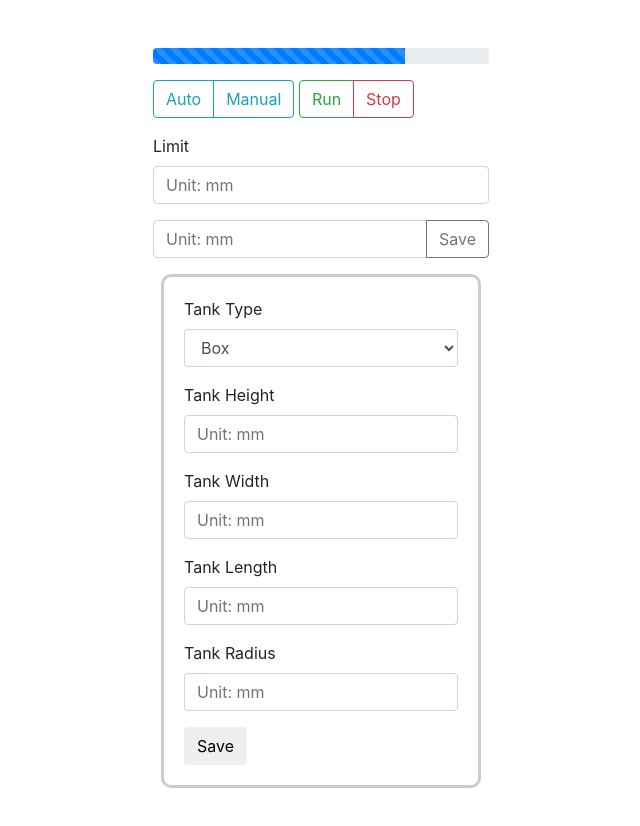
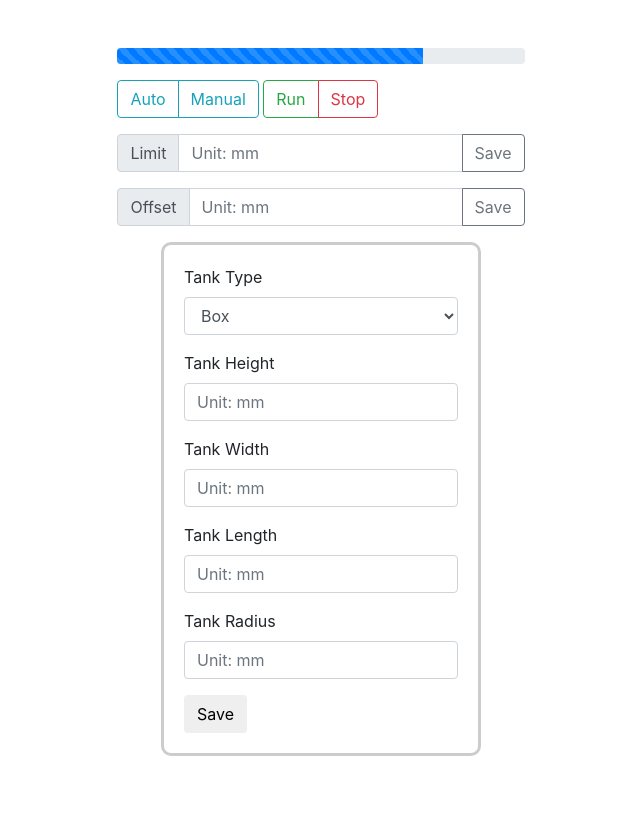
Before and after one commit to nyinyinyanlin/opizero_liquid_ctl, a website: page static/dashboard.html in a window 1280 px wide. Shown: the whole page, without its empty margins (319-959 px from the left). After the commit the page ends 804 px from the top, so only its background shows below. Drawn offline with nearby package versions, Linux system fonts and the light colour scheme.

Commit message:
Btn group both

```diff
--- a/static/dashboard.html
+++ b/static/dashboard.html
@@ -39,11 +39,21 @@
               </div>
             </div>
             <div class="form-group">
-              <label for="limit">Limit</label>
-              <input type="number" class="form-control" id="limit" placeholder="Unit: mm" id="limitInput">
+              <div class="input-group">
+                <div class="input-group-prepend">
+                  <label class="input-group-text" for="inputGroupSelect01">Limit</label>
+                </div>
+                <input type="number" class="form-control" placeholder="Unit: mm" aria-describedby="limitBtn">
+                <div class="input-group-append">
+                  <button class="btn btn-outline-secondary" type="button" id="limitBtn">Save</button>
+                </div>
+              </div>
             </div>
             <div class="form-group">
               <div class="input-group">
+                <div class="input-group-prepend">
+                  <label class="input-group-text" for="inputGroupSelect01">Offset</label>
+                </div>
                 <input type="number" class="form-control" placeholder="Unit: mm" aria-describedby="offsetBtn">
                 <div class="input-group-append">
                   <button class="btn btn-outline-secondary" type="button" id="offsetBtn">Save</button>
```
